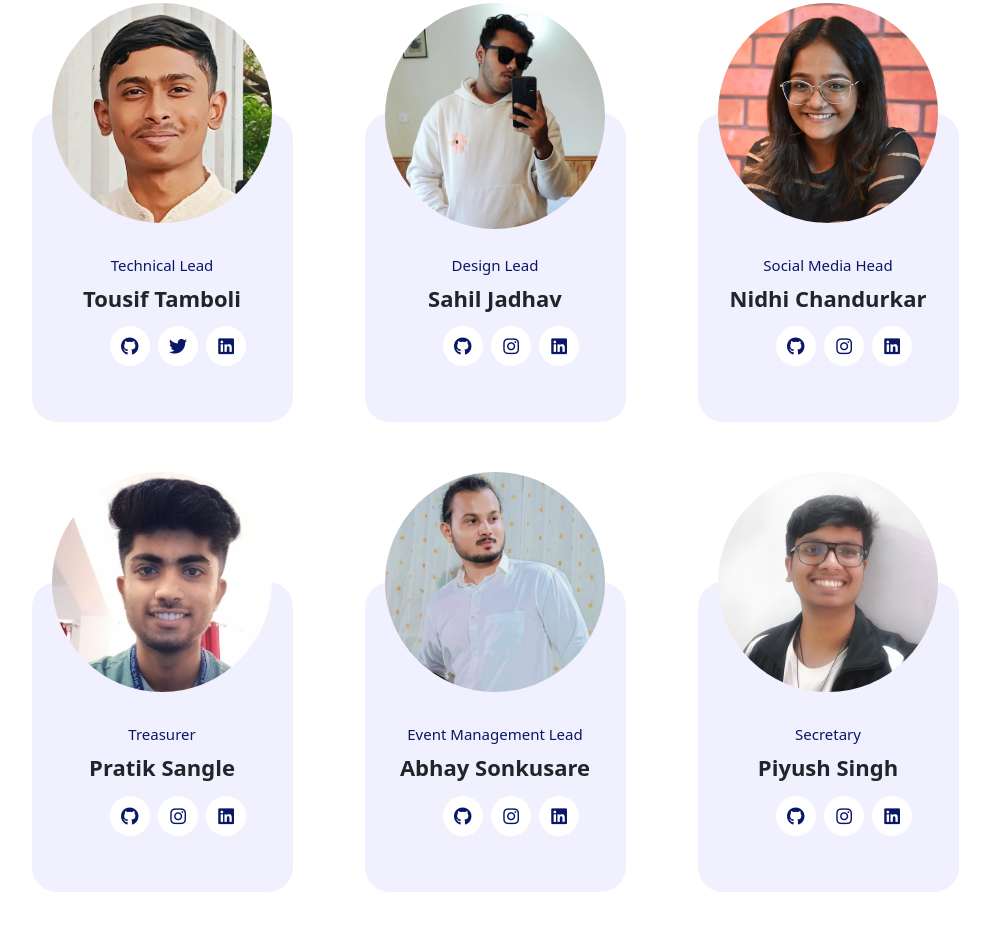
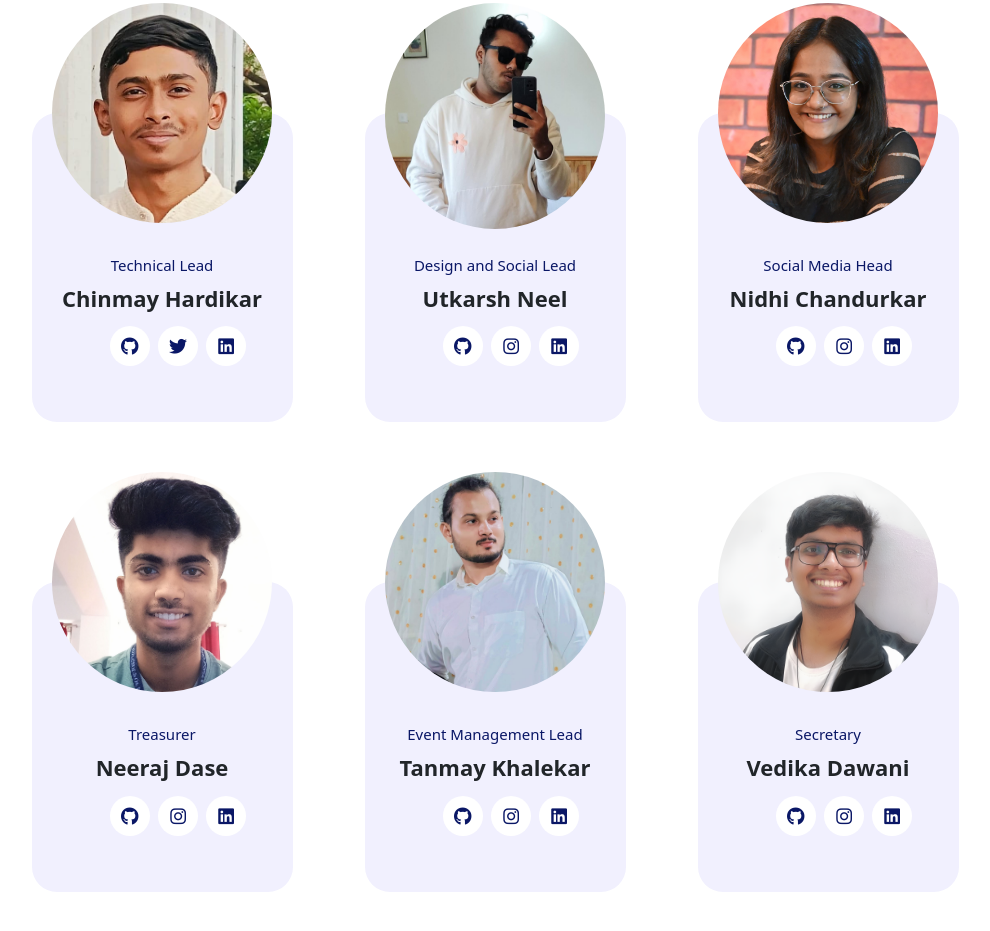
Before and after one commit to Chinmay2845/scade_website_2027, a website with bundled scripts: page index.html in a window 1280 px wide. Shown: the part 6515-7446 px from the top of the page, without its empty margins (145-1135 px from the left). Built offline with nearby package versions, Linux system fonts and the light colour scheme; some packages are replaced by stand-ins of ours; no server answers.

Commit message:
index.html

```diff
--- a/index.html
+++ b/index.html
@@ -401,7 +401,7 @@ https://templatemo.com/tm-586-scholar
               <div class="main-content">
                 <img src="assets/images/pranit.png" alt="" />
                 <span class="category">President </span>
-                <h4>Pranit Siddam</h4>
+                <h4>Tejashvi Tiwari</h4>
                 <ul class="social-icons">
                   <li>
                     <a href="https://github.com/PranitS24"><i class="fab fa-github"></i></a>
@@ -458,7 +458,7 @@ https://templatemo.com/tm-586-scholar
               <div class="main-content">
                 <img src="assets/images/tousiftamboli.jpg" alt="" />
                 <span class="category">Technical Lead</span>
-                <h4>Tousif Tamboli</h4>
+                <h4>Chinmay Hardikar</h4>
                 <ul class="social-icons">
                   <li>
                     <a href="https://github.com/TousifTamboli"><i class="fab fa-github"></i></a>
@@ -479,8 +479,8 @@ https://templatemo.com/tm-586-scholar
             <div class="team-member">
               <div class="main-content">
                 <img src="assets/images/sahil.jpg" alt="" />
-                <span class="category">Design Lead</span>
-                <h4>Sahil Jadhav</h4>
+                <span class="category">Design and Social Lead</span>
+                <h4>Utkarsh Neel</h4>
                 <ul class="social-icons">
                   <li>
                     <a href="https://github.com/SahilJadhav03"><i class="fab fa-github"></i></a>
@@ -524,7 +524,7 @@ https://templatemo.com/tm-586-scholar
               <div class="main-content">
                 <img src="assets/images/pratik.jpg" alt="" />
                 <span class="category">Treasurer</span>
-                <h4>Pratik Sangle</h4>
+                <h4>Neeraj Dase</h4>
                 <ul class="social-icons">
                   <li>
                     <a href="https://github.com/prattikkk"><i class="fab fa-github"></i></a>
@@ -546,7 +546,7 @@ https://templatemo.com/tm-586-scholar
               <div class="main-content">
                 <img src="assets/images/abhay.jpg" alt="" />
                 <span class="category">Event Management Lead</span>
-                <h4>Abhay Sonkusare</h4>
+                <h4>Tanmay Khalekar</h4>
                 <ul class="social-icons">
                   <li>
                     <a href="https://github.com/hennessyAbhay"><i class="fab fa-github"></i></a>
@@ -568,7 +568,7 @@ https://templatemo.com/tm-586-scholar
               <div class="main-content">
                 <img src="assets/images/piyush.png" alt="" />
                 <span class="category">Secretary</span>
-                <h4>Piyush Singh</h4>
+                <h4>Vedika Dawani</h4>
                 <ul class="social-icons">
                   <li>
                     <a href="https://github.com/Piyush-1723"><i class="fab fa-github"></i></a>
```
